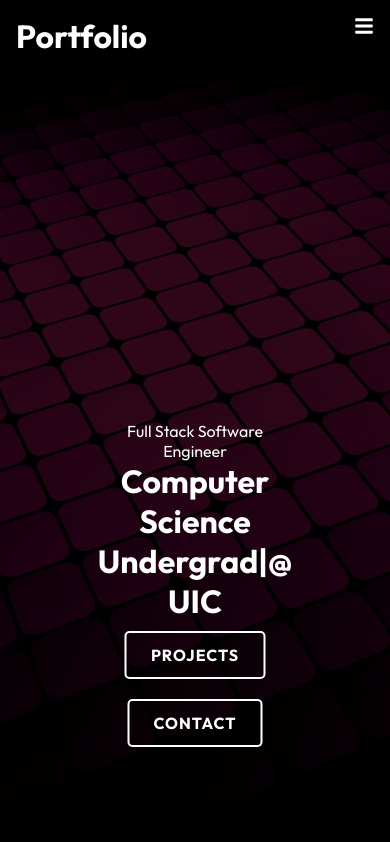
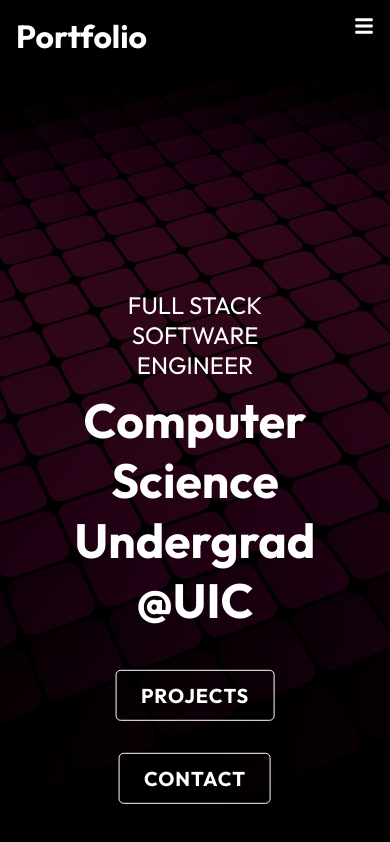
Before and after one commit to Iwas1512/first-portfolio, a React (Create React App) app: page / in a window 390 px wide. Built offline with nearby package versions, Linux system fonts and the light colour scheme.

Commit message:
nav bar and background issue fixed

```diff
--- a/src/components/HeroImg.js
+++ b/src/components/HeroImg.js
@@ -26,7 +26,7 @@ const HeroImg = () => {
 
         <div className = "content">
             <p> Full Stack Software Engineer</p>
-            <h1> Computer Science Undergrad|@ UIC </h1>
+            <h1> Computer Science Undergrad @UIC </h1>
 
             <div>
                 <Link to = "/projects" className="btn">Projects </Link>
--- a/src/components/HeroImgStyles.css
+++ b/src/components/HeroImgStyles.css
@@ -37,7 +37,40 @@
 .hero .content {
     position: absolute;
     transform: translate(-50%, 50%);
-    top: 30%;
+    top: 3%;
     left: 50%;
     text-align: center;
 }
+
+.hero .content h1 {
+    font-size: 4rem;
+    padding: 0.6rem 0 1.5rem;
+
+}
+
+.hero .content p {
+    font-size: 1.5rem;
+    fonmt-weight: 200;
+    text-transform: uppercase;
+}
+
+.content .btn
+{
+    margin: 1rem 0.6rem;
+}
+
+@media screen and (max-width: 640px) {
+    .hero .content h1 {
+        font-size: 3rem;
+
+
+    }
+
+    .hero .content p {
+        font-size: 1.5rem;
+
+    }
+
+
+
+}
--- a/src/components/NavbarStyles.css
+++ b/src/components/NavbarStyles.css
@@ -6,7 +6,7 @@
     padding: 1rem;
     position: fixed;
     width: 100%;
-    height: 20px;
+    height: 90px;
     z-index: 10;;
 
 }
--- a/src/index.css
+++ b/src/index.css
@@ -31,11 +31,12 @@ ul {
     border-radius: 5px;
     text-transform: uppercase;
     font-weight: bold;
+    font-size: 20px;
     text-align: center;
     letter-spacing: 1px;
     cursor: pointer;
     transition: all 0.3s ease;
-    border: 2px solid white; /* White border */
+    border: 1px solid white; /* White border */
     background-color: transparent; /* Transparent background */
     color: white; /* White text */
     text-decoration: none; /* Remove underline */
```
